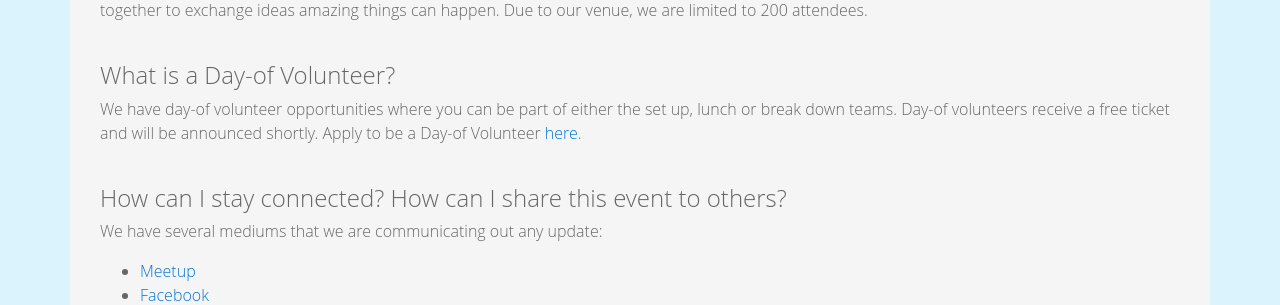
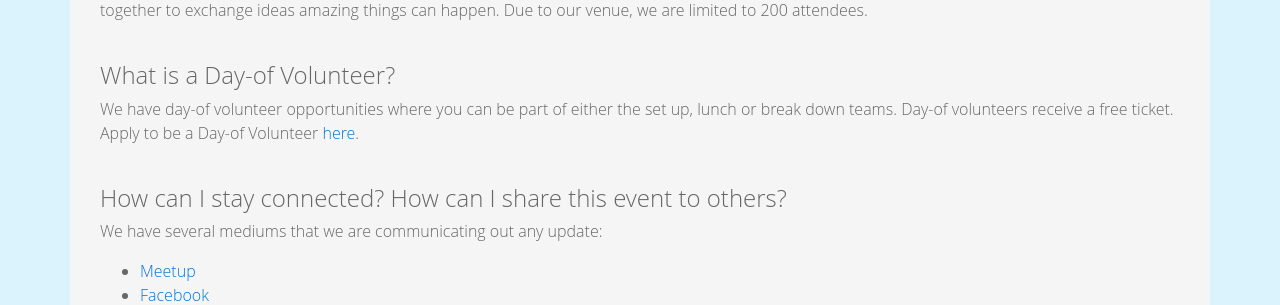
Before and after one commit to chatasweetie/international-womens-day, a Flask app: page /faq in a window 1280 px wide. Shown: the part 1239-1544 px from the top of the page. Run offline with Flask 2, Linux system fonts and the light colour scheme; some libraries are stand-ins or nearby versions.

Commit message:
removed that the volunteer form is out shortly

```diff
--- a/templates/faq.html
+++ b/templates/faq.html
@@ -133,8 +133,7 @@
             What is a Day-of Volunteer?
           </h4>
           <p>
-            We have day-of volunteer opportunities where you can be part of either the set up, lunch or break down teams. Day-of volunteers receive a free ticket and will be announced shortly.
-            Apply to be a Day-of Volunteer <a href="https://docs.google.com/forms/d/e/1FAIpQLSf2r0FPBqAA4eHmTmEY7mDCJYAPZW2GYtXbvUB01_hfpw0-Wg/viewform" target="_blank">here</a>.
+            We have day-of volunteer opportunities where you can be part of either the set up, lunch or break down teams. Day-of volunteers receive a free ticket. Apply to be a Day-of Volunteer <a href="https://docs.google.com/forms/d/e/1FAIpQLSf2r0FPBqAA4eHmTmEY7mDCJYAPZW2GYtXbvUB01_hfpw0-Wg/viewform" target="_blank">here</a>.
           </p>
         <a name="reg-8" class="link-padding">&nbsp;</a>
           <h4>
```
